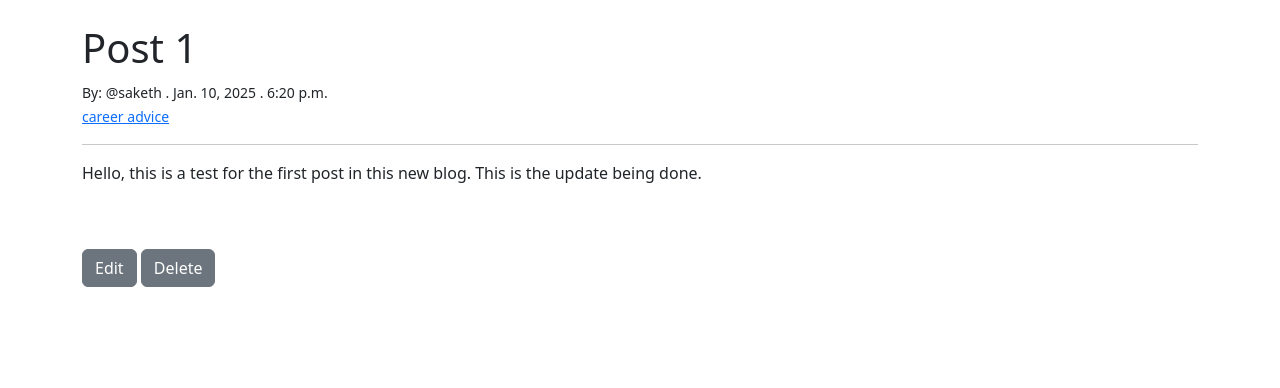
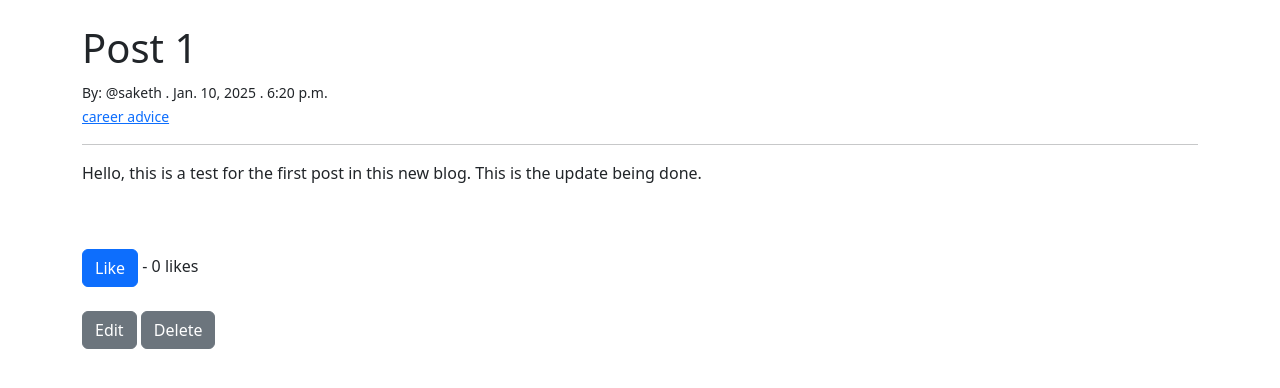
Before and after one commit to gomuningen2004/Django-blog-app, a Django app: page /post/1 in a window 1280 px wide. Shown: the part 56-444 px from the top of the page. Run offline with Django 5.2, Linux system fonts and the light colour scheme; a user stored in the database is signed in; data comes from the database, SQL or seed files in the repository; both versions use the stored data as it was after the commit.

Commit message:
Completed Video 18

```diff
--- a/Blog/startBlog/models.py
+++ b/Blog/startBlog/models.py
@@ -20,7 +20,11 @@ class Post(models.Model):
     body = models.TextField()
     post_date = models.DateField(auto_now_add=True)
     post_time = models.TimeField(auto_now_add=True)
-    category = models.CharField(max_length=255, default="#general") #make sure that the categories doesn't contain special characters and the letters are always small letters not capital letters
+    category = models.CharField(max_length=255) #make sure that the categories doesn't contain special characters and the letters are always small letters not capital letters
+    likes = models.ManyToManyField(User, related_name="blog_likes")
+
+    def total_likes(self):
+        return self.likes.count()
 
     def __str__(self):
         return self.title + " | " + str(self.author)
--- a/Blog/startBlog/templates/home.html
+++ b/Blog/startBlog/templates/home.html
@@ -4,7 +4,7 @@
 <br>
 <ul>
 {% for post in object_list %}
-    <li><a href="{% url 'post-detail' post.pk %}"><b>{{  post.title }}</b></a> - {{  post.author.first_name }} {{  post.author.last_name }} <br/>
+    <li><a href="{% url 'post-detail' post.pk %}"><b>{{  post.title }}</b></a><br/>
         @{{  post.author }} . {{ post.post_date }} . {{ post.post_time }}<br/>
         <a href="{% url 'category-view' post.category|slugify %}">{{  post.category }}</a><br>
         <hr>
--- a/Blog/startBlog/templates/post_detail.html
+++ b/Blog/startBlog/templates/post_detail.html
@@ -10,6 +10,11 @@
 
 <br><br>
 {% if user.is_authenticated %}
+    <form action="{% url 'like-post' post.pk %}" method="post">
+        {% csrf_token %}
+        <button type="submit" name="post_id" value="{{ post.id }}" class="btn btn-primary">Like</button> - {{ total_likes }} likes
+    </form>
+    <br>
     {% if user.id == post.author.id %}
         <a href="{% url 'edit-post' post.pk %}" class="btn btn-secondary">Edit</a>
 
--- a/Blog/startBlog/urls.py
+++ b/Blog/startBlog/urls.py
@@ -11,4 +11,5 @@ urlpatterns = [
     path('add_category/', AddCategoryView.as_view(), name="add-category"),
     path('category/<str:cats>/', views.CategoryView, name="category-view"),
     path('categories/', views.CategoryListView, name="category-list"),
+    path('like/<int:pk>/', views.LikeView, name='like-post'),
 ]
--- a/Blog/startBlog/views.py
+++ b/Blog/startBlog/views.py
@@ -1,8 +1,9 @@
-from django.shortcuts import render
+from django.shortcuts import render, get_object_or_404
 from django.views.generic import ListView, DetailView, CreateView, UpdateView, DeleteView
 from .models import Post, Category
 from .forms import PostForm, EditForm
-from django.urls import reverse_lazy
+from django.urls import reverse_lazy, reverse
+from django.http import HttpResponseRedirect
 
 # def home(request):
 #     return render(request, 'home.html', {}) #making a new view called home that calles for home.html file and {} is to give any parameters
@@ -31,6 +32,10 @@ class PostView(DetailView):
         cat_menu = Category.objects.all()
         context = super(PostView, self).get_context_data(*args, **kwargs)
         context["cat_menu"] = cat_menu
+
+        stuff = get_object_or_404(Post, id=self.kwargs['pk'])
+        total_likes = stuff.total_likes()
+        context["total_likes"] = total_likes
         return context
 
 class AddPostView(CreateView):
@@ -63,3 +68,8 @@ def CategoryView(request, cats):
 def CategoryListView(request):
     cat_menu_list = Category.objects.all()
     return render(request, 'category_list.html', {'cat_menu_list': cat_menu_list})
+
+def LikeView(request, pk):
+    post = get_object_or_404(Post, id = request.POST.get('post_id'))
+    post.likes.add(request.user)
+    return HttpResponseRedirect(reverse('post-detail', args=[str(pk)]))
```
Also changed, not shown: Blog/db.sqlite3, Blog/startBlog/migrations/0007_post_likes_alter_post_category.py (added).
